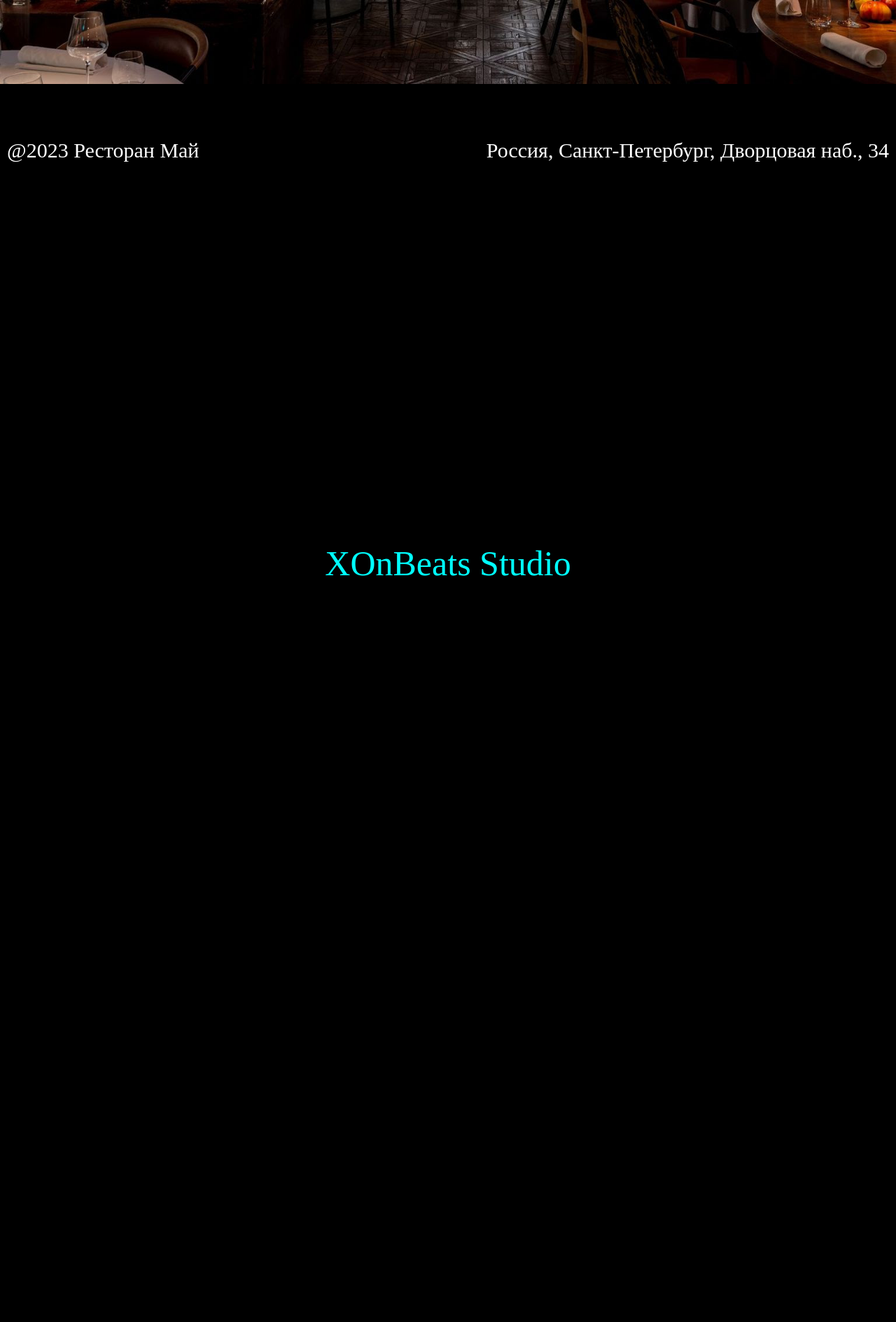
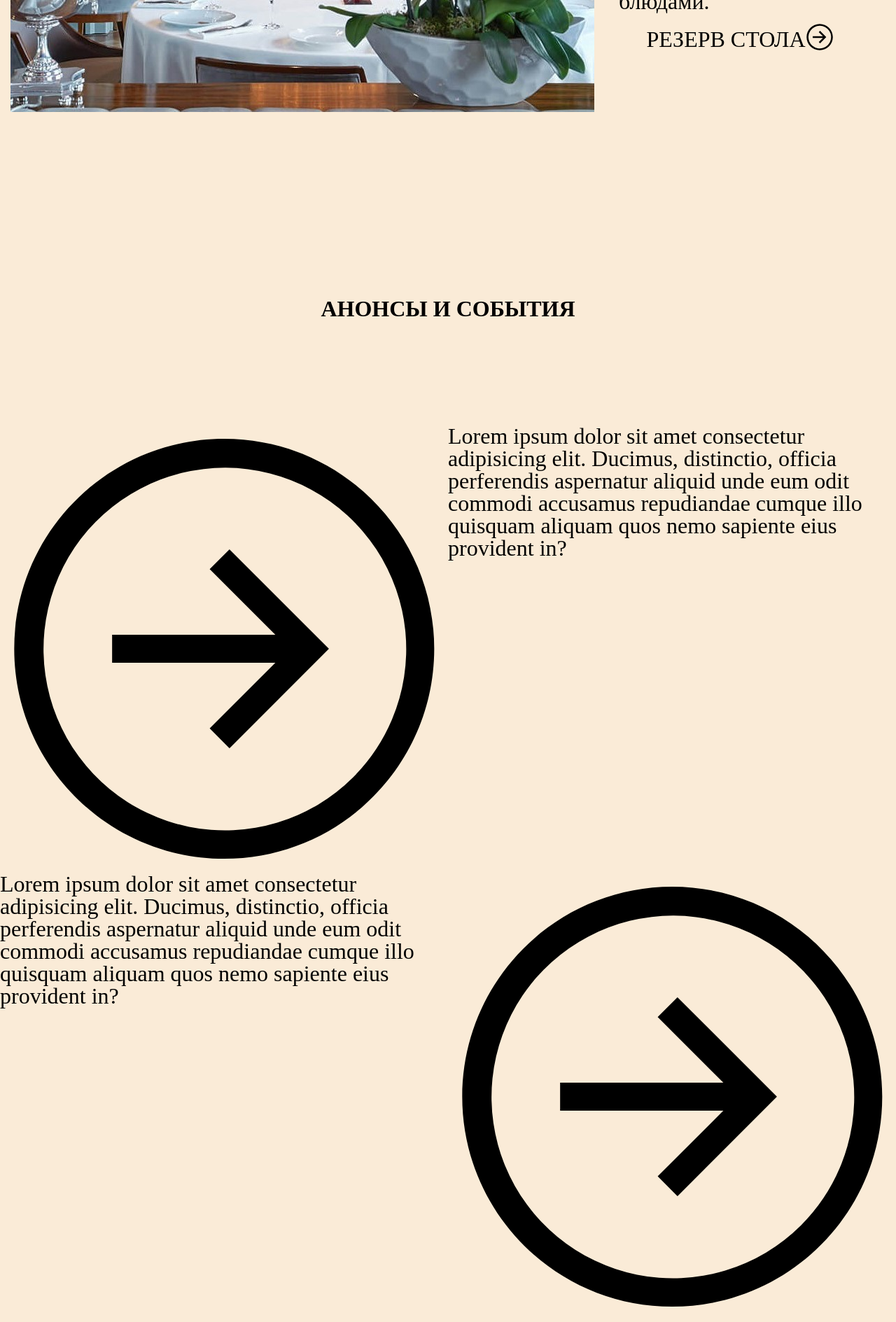
Before and after one commit to Platon61633/project, a React (Create React App) app: page /restoraunt in a window 1280 px wide. Shown: the part 880-2769 px from the top of the page at 70% size. Before the commit the page ends 1870 px from the top, so only its background shows below. Built offline with nearby package versions, Linux system fonts and the light colour scheme; a web font is replaced by a local one.

Commit message:
start resto & fix img-home

```diff
--- a/src/CSS/autograph.css
+++ b/src/CSS/autograph.css
@@ -5,7 +5,7 @@
     border: 20px solid black;
     font-size: 50px;
     font-family: 'Rationale';
-    margin-top: 350px;
+    margin-top: 300px;
 }
 .autograph div{
     border: 20px solid black;
--- a/src/CSS/body.css
+++ b/src/CSS/body.css
@@ -18,17 +18,25 @@ nav{
 
 
 #preview{
-    height: 1000px;
     background-size: cover;
 }
 
+/* -------IMG----------- */
+
 .img-home{
     background: no-repeat url("../imagin/resto.jpg");
+    /* height: 1000px; */
 }
 
 .img-cont{
     background: url('../imagin/resto2_q\ \(3\).jpg') no-repeat;
 }
+
+.img-restoraunt{
+    background-color: antiquewhite;
+}
+
+/* ------------------------- */
 
 .logo{
     font-weight: bold;
--- a/src/CSS/contacts.css
+++ b/src/CSS/contacts.css
@@ -1,7 +1,4 @@
-.cont{
-    /* background-color: rgba(0, 0, 0, 0.488);
-    z-index: 1; */
-}
+
 
 .contacts{
     display: flex;
--- a/src/CSS/footer.css
+++ b/src/CSS/footer.css
@@ -5,5 +5,6 @@
     font-size: 30px;
     flex-wrap: wrap;
     gap: 15px;
+    background-color: black;
     padding: 80px 10px 40px;
 }
--- a/src/components/navbar.jsx
+++ b/src/components/navbar.jsx
@@ -3,6 +3,7 @@ import '../CSS/body.css';
 import logo from '../imagin/fleur-de-lis-gold.svg';
 import { BrowserRouter, Link, Route, Routes } from 'react-router-dom';
 import Contacts from './contacts';
+import Resto from './restoraunt';
 
 const NavBar = ({image, SetImage}) => {
 
@@ -46,13 +47,16 @@ const NavBar = ({image, SetImage}) => {
     const FuncHome = (e) =>{
         SetImage('img-home')
     }
+    const FuncResto = (e)=>{
+        SetImage('img-restoraunt')
+    }
 
     return(
 
         <BrowserRouter>
             <nav>
-                <Link className='nav-item w resto' href='' onMouseOver={resto}>Ресторан</Link>
-                <Link className='nav-item w menu' href='' onMouseOver={menu}>Меню</Link>
+                <Link className='nav-item w' to='/restoraunt' onClick={FuncResto} onMouseOver={resto}>Ресторан</Link>
+                <Link className='nav-item w' href='' onMouseOver={menu}>Меню</Link>
                 <Link className='nav-item w logo' to='/body' onClick={FuncHome} onMouseOver={resetPanel}>
                     <img src={logo} width={60} alt="logo" />
                     <span>Май</span>
@@ -73,6 +77,7 @@ const NavBar = ({image, SetImage}) => {
             </div>
             <Routes>
                 <Route path='/contacts' element={<Contacts/>}/>
+                <Route path='/restoraunt' element={<Resto/>}/>
                 <Route path='/body'/>
             </Routes>
         </BrowserRouter>
--- /dev/null
+++ b/src/components/restoraunt.jsx
@@ -0,0 +1,33 @@
+import React from 'react';
+import '../CSS/restoraunt.css';
+import resto3 from '../imagin/resto3ob.jpg'
+import arrowR from '../imagin/cil-arrow-circle-right.svg'
+
+const Resto = () => {
+    return(
+        <div className='resto'>
+            <div className='start'>
+                <img className='resto3' src={resto3} alt="photo" />
+                <span className='title'>
+                    <h1>Май</h1>
+                    <span>Ресторан для ценителей русской, европейской и средиземноморской кухни. Это заведение прекрасно подходит как для деловых обедов, так и для семейных праздников.<br/> «Май» – место, где можно приятно провести вечер, сполна наслаждаясь хорошим обществом и вкусными блюдами.</span>
+                    <div className='reserv'>
+                    <span>РЕЗЕРВ СТОЛА</span>
+                    <a href=""><img src={arrowR} alt="" /></a>
+                    </div>
+                </span>
+            </div>
+            <h1 style={{margin: '250px 0 150px'}}>АНОНСЫ И СОБЫТИЯ</h1>
+            <div className='event'>
+                <img src={arrowR} alt="photo" />
+                <div>Lorem ipsum dolor sit amet consectetur adipisicing elit. Ducimus, distinctio, officia perferendis aspernatur aliquid unde eum odit commodi accusamus repudiandae cumque illo quisquam aliquam quos nemo sapiente eius provident in?</div>
+                <div>Lorem ipsum dolor sit amet consectetur adipisicing elit. Ducimus, distinctio, officia perferendis aspernatur aliquid unde eum odit commodi accusamus repudiandae cumque illo quisquam aliquam quos nemo sapiente eius provident in?</div>
+                <img src={arrowR} alt="photo" />
+                <img src={arrowR} alt="photo" />
+                <div>Lorem ipsum dolor sit amet consectetur adipisicing elit. Ducimus, distinctio, officia perferendis aspernatur aliquid unde eum odit commodi accusamus repudiandae cumque illo quisquam aliquam quos nemo sapiente eius provident in?</div>
+            </div>
+        </div>
+    );
+};
+
+export default Resto
```
Also changed, not shown: src/imagin/cil-arrow-circle-right.svg (added), src/imagin/resto3ob.jpg (added).
